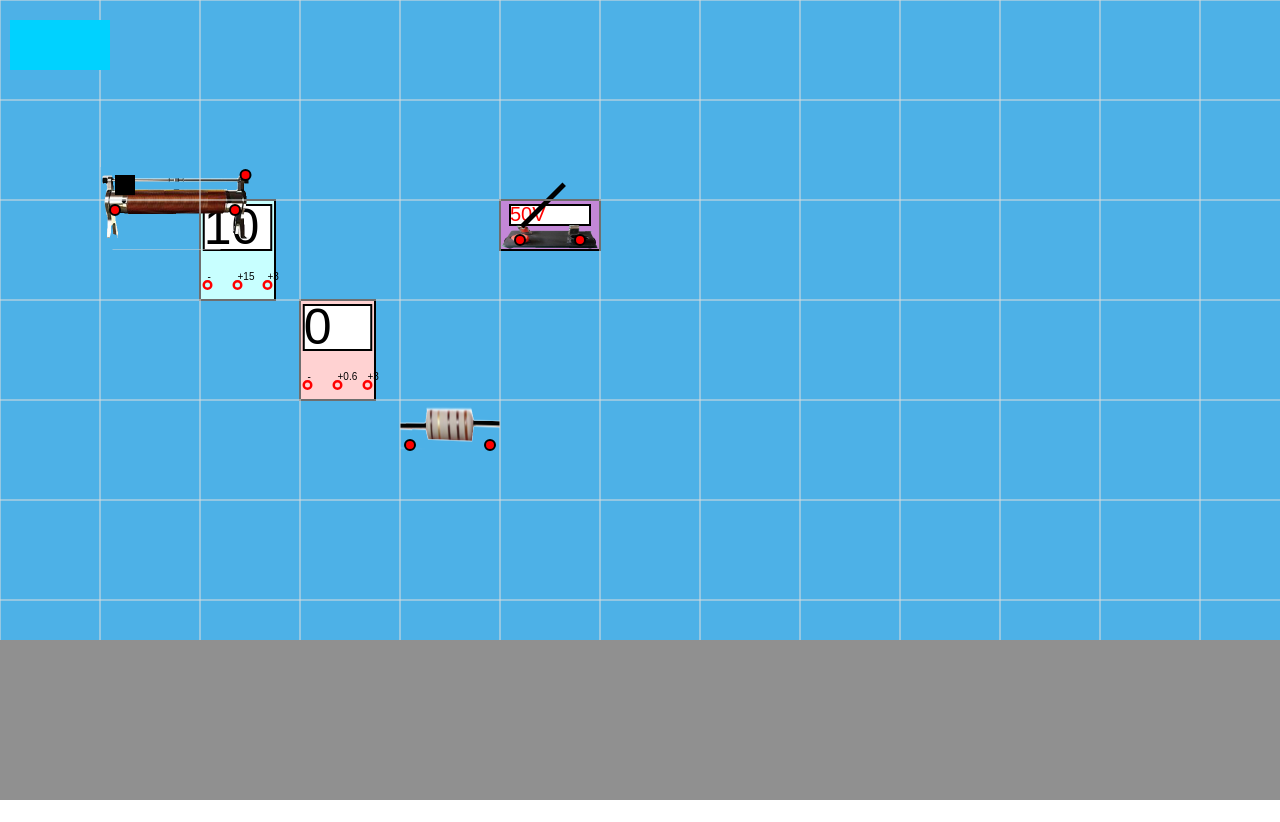
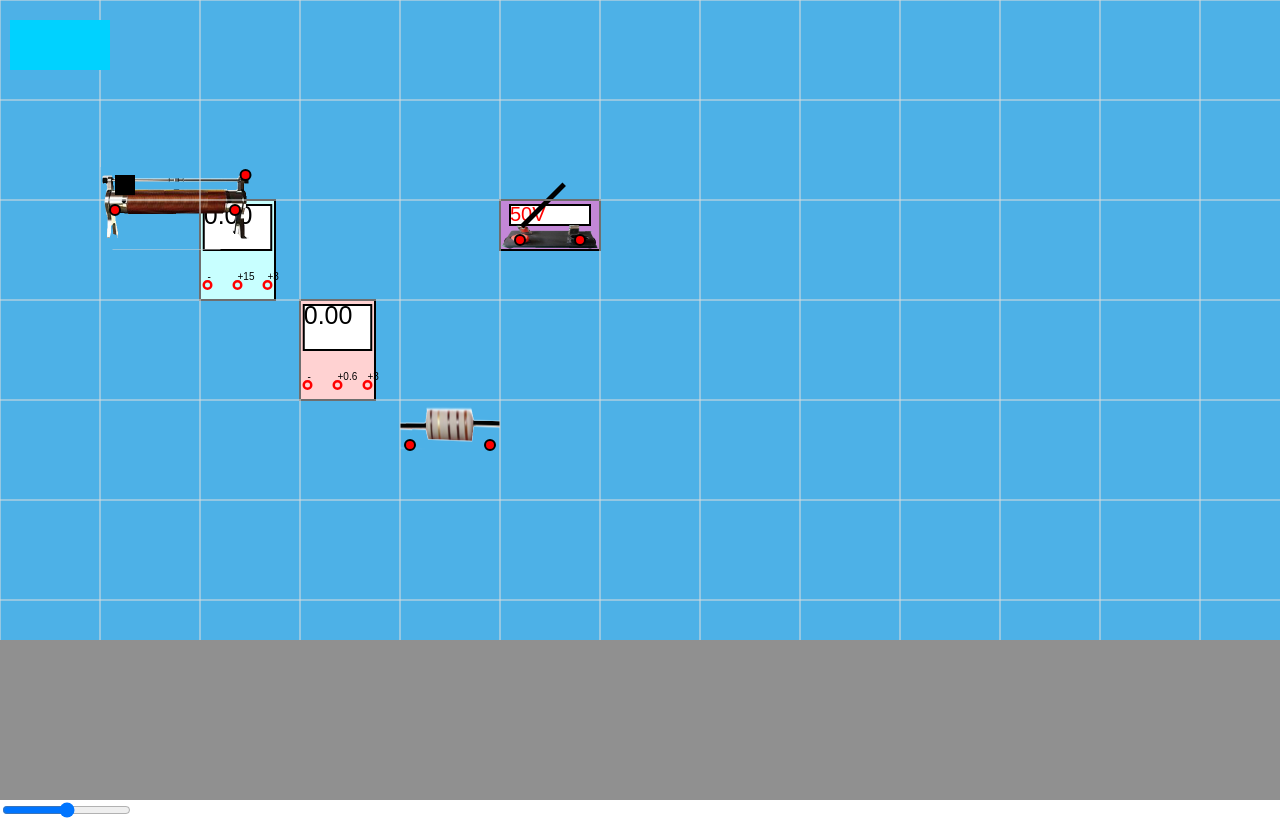
Before and after one commit to ggqlq/circuitry-simulation, a plain HTML site: page index.html in a window 1280 px wide. Before the commit the page ends 800 px from the top, so only its background shows below. Drawn offline with Linux system fonts and the light colour scheme.

Commit message:
'230912'

```diff
--- /dev/null
+++ b/assets/js/old-code.js
@@ -0,0 +1,244 @@
+/* class meter {
+    constructor(maxValue, nowValue, step, inr) {
+        this.maxValue;
+        this.nowValue;
+        this.step;
+        this.inr;
+    }
+};
+var isDown = false,
+    sr = document.getElementById("sliding-rheostat"),
+    power = document.getElementById("power-borad"),
+    ammeter = new meter(3, 0, 0.1, 0.02), //分度值0.02, 0.1 电阻取0.02
+    voltmeter = new meter(15, 0, 0.1, 5000);
+var //canvas = document.getElementById("canvas-area");
+    //ctx = canvas.getContext("2d");
+    voltNow = 0,
+    ampNow = 0;
+    voltmeter.inr = 5000,
+    ammeter.inr = 0.02;
+var vFixed = 1,
+    aFixed = 2;
+    voltmeter.maxValue = 15;
+    ammeter.maxValue = 0.6;
+
+function valueOfRange() {
+    var range = document.getElementById("sliding-rheostat");
+    var v = range.value;
+    document.getElementById("show-value").innerHTML = v;
+    //var tar = v + "%";
+    //valueText.innerHTML = tar;
+}
+
+function valueOfPower() {
+    var range = document.getElementById("sliding-power");
+    var v = range.value;
+    document.getElementById("show-power").innerHTML = v;
+}
+ */
+function countLimited(flag) {
+    var e = 50,
+        sliderValue = t.getInstrumentById(5).getValue(),
+        resistor = t.getInstrumentById(2).getValue();
+
+    if (flag) {
+        //外接
+        /*var e = document.getElementById("sliding-power").value;
+        var sr = document.getElementById("sliding-rheostat");
+        var ttr = document.getElementById("rheostatToTest").value;
+        var srv = document.getElementById("max-rheostat").value * sr.value;
+        var a = e / (Number(srv) + 1 / (1 / Number(ttr)) + (1 / voltmeter.inr) + ammeter.inr);
+        document.getElementById("a").innerHTML = a;
+        document.getElementById("v").innerHTML = e * (ttr / (Number(ttr) + Number(srv)));
+        console.log(e / (srv + ttr) + " " + e + " " + Number((srv + ttr)) +' ' + srv)
+        console.log(ttr / (ttr + sr.value) + " " + ttr + " " + (Number(ttr) + Number(srv)) + " " + srv);*/
+        voltmeter = {};
+        ammeter = {};
+        voltmeter.inr = 15000;
+        ammeter.inr = 0.002;
+        let valueOfVoltmeterAndresistor = voltmeter.inr * resistor / (voltmeter.inr + resistor);
+        console.log(e + " " + voltmeter.inr + " " + (valueOfVoltmeterAndresistor + ammeter.inr + sliderValue) + " " + valueOfVoltmeterAndresistor);
+        voltNow = e * (valueOfVoltmeterAndresistor / (valueOfVoltmeterAndresistor + ammeter.inr + sliderValue));
+        ampNow = e / (valueOfVoltmeterAndresistor + ammeter.inr + sliderValue);//这里需要修改<---------
+        if (!t.getInstrumentById(4).getState()) {
+            voltNow =  0;
+            ampNow = 0;
+        }
+        t.getInstrumentById(0).setValue(voltNow.toFixed(2));
+        t.getInstrumentById(1).setValue(ampNow.toFixed(2));
+    }
+    else {
+        //内接
+        let innerSumValue = voltmeter.inr * (resistor + ammeter.inr) / (voltmeter.inr + resistor + ammeter.inr);
+        voltNow = e * (innerSumValue / (innerSumValue + sliderValue));
+        ampNow = voltNow / innerSumValue;
+    }
+}
+
+/* function countDivided(flag) {
+    var maxSlider = Number(document.getElementById("max-rheostat").value);
+    var e = document.getElementById("sliding-power").value,
+        sliderValue = Number(document.getElementById("sliding-rheostat").value) * Number(document.getElementById("max-rheostat").value),
+        resistor = Number(document.getElementById("rheostatToTest").value);
+
+    if (flag) {
+        //外接
+        let valueOfVoltmeterAndresistor = voltmeter.inr * resistor / (voltmeter.inr + resistor);
+        let inTotalResistor = valueOfVoltmeterAndresistor + ammeter.inr + sliderValue;
+        let inTotalVolt = e * (inTotalResistor / (inTotalResistor + maxSlider - sliderValue));
+        voltNow = inTotalVolt * (valueOfVoltmeterAndresistor / (valueOfVoltmeterAndresistor + ammeter.inr + sliderValue));
+        ampNow = inTotalVolt / (valueOfVoltmeterAndresistor + ammeter.inr + sliderValue);
+        console.log(voltNow + ' ' + inTotalVolt + ' ' + sliderValue);
+        }
+    else {
+        //内接
+        let innerSumValue = voltmeter.inr * (resistor + ammeter.inr) / (voltmeter.inr + resistor + ammeter.inr);
+        let inTotalResistor = innerSumValue + ammeter.inr + sliderValue;
+        let inTotalVolt = e * ((inTotalResistor + sliderValue) / (inTotalResistor + maxSlider - sliderValue));
+        voltNow = inTotalVolt * (innerSumValue / innerSumValue + sliderValue);
+        ampNow = voltNow / (resistor + ammeter.inr);
+    }
+}
+
+function checkSelect() {
+    //选择内外接
+    var flag = 1;
+    if(document.getElementById("nei").checked) {
+        flag = 0;
+    }
+    else {
+        flag = 1;
+    }
+    if (document.getElementById("xianliu").checked) {
+        console.log("限流");
+        countLimited(flag);
+    }
+    else {
+        console.log("分压");
+        countDivided(flag);
+    }
+    //drawMeter(10, 10, 400, ampNow, ammeter.maxValue);
+}
+
+function deviation(flag, u, e) {
+    if (flag) {
+        return Math.random() * (Math.round(Math.random()) ? 1 : -1) / 10;
+    }
+    else {
+        return 0;
+    }
+}
+
+sr.onmousedown = function (e) {
+    isDown = true;
+}
+
+power.onmousedown = function (e) {
+    isDown = true;
+}
+
+
+window.onmousemove = function (e) {
+    if (isDown)
+    {
+        valueOfRange();
+        checkSelect();
+        valueOfPower();
+        console.log("meter");
+        //drawMeter(10, 10, 400, ampNow, ammeter.maxValue);
+    }
+    if (document.getElementById("fifteenv").checked) {
+        vFixed = 1;
+        voltmeter.maxValue = 15;
+    }
+    else {
+        voltmeter.maxValue = 3
+        vFixed = 2;
+    }
+    if (document.getElementById("threea").checked) {
+        aFixed = 2;
+        ammeter.maxValue = 3;
+    }
+    else {
+        aFixed = 2;
+        ammeter.maxValue = 0.6;
+    }
+    document.getElementById("a").innerHTML = ampNow < 1.01 * ammeter.maxValue ? ampNow.toFixed(aFixed) : -1;
+    document.getElementById("v").innerHTML = voltNow < 1.01 * voltmeter.maxValue ? voltNow.toFixed(vFixed) : -1;
+}
+window.onclick = function(e) {
+    valueOfRange();
+    checkSelect();
+    valueOfPower();
+    console.log("meter");
+    //drawMeter(10, 10, 400, ampNow, ammeter.maxValue);
+    if (document.getElementById("fifteenv").checked) {
+        vFixed = 1;
+        voltmeter.maxValue = 15;
+    }
+    else {
+        voltmeter.maxValue = 3
+        vFixed = 2;
+    }
+    if (document.getElementById("threea").checked) {
+        aFixed = 2;
+        ammeter.maxValue = 3;
+    }
+    else {
+        aFixed = 2;
+        ammeter.maxValue = 0.6;
+    }
+    document.getElementById("a").innerHTML = ampNow < 1.01 * ammeter.maxValue ? ampNow.toFixed(aFixed) : -1;
+    document.getElementById("v").innerHTML = voltNow < 1.01 * voltmeter.maxValue ? voltNow.toFixed(vFixed) : -1;
+    var img = document.getElementById("img");
+    if (document.getElementById("nei").checked) {
+        if (document.getElementById("fenya").checked) {
+            img.src = "./assets/img/internal_divided.png";
+        }
+        else {
+            img.src = "./assets/img/internal_limiting.png";
+        }
+    }
+    else {
+        if (document.getElementById("fenya").checked) {
+            img.src = "./assets/img/external_divided.png";
+        }
+        else {
+            img.src = "./assets/img/external_limiting.png";
+        }
+    }
+}
+
+sr.onmouseup = function (e) {
+    isDown = false;
+}
+
+power.onmouseup = function (e) {
+    isDown = false;
+}
+
+sr.addEventListener("onchange", function (e) {
+    if (isDown)
+    {
+        valueOfRange();
+        checkSelect();
+        valueOfPower()
+    }
+})
+
+/*window.onmousemove = function (e) {
+    if (isDown)
+    {
+        valueOfRange();
+        checkSelect();
+        valueOfPower();
+        document.getElementById("a").innerHTML = ampNow < 1.01 * ammeter.maxValue ? ampNow.toFixed(vFixed) : -1;
+        document.getElementById("v").innerHTML = voltNow < 1.01 * voltmeter.maxValue ? voltNow.toFixed(aFixed) : -1;
+    }
+}*/
+
+//drawMeter(100, 100, 400, 10, 100);
+
+function startCount() {
+
+}
--- a/assets/js/script.js
+++ b/assets/js/script.js
@@ -5,3 +5,6 @@ window.onresize = function (e) {
     backgroundRect.height(stage.height());
     stage.batchDraw();
 }
+window.onload = () => {
+    t.reDraw();
+}
--- a/assets/js/structure.js
+++ b/assets/js/structure.js
@@ -127,7 +127,7 @@ class Meter extends Instrument{
             x: (this.width * 0.1) / 2,
             y: (this.height / 2) * 0.1,
             text: String(this.#value),
-            fontSize: this.height / 2
+            fontSize: this.height / 4
         });
         this.group.add(this.text);
     }
@@ -357,7 +357,6 @@ class CircuitChange extends Instrument {
             console.error('Failed to load image:', error);
             return error;
         }
-
     }
     changeState() {
         if (this.#state) {
@@ -373,6 +372,9 @@ class CircuitChange extends Instrument {
             this.connectors.get('1').addResistanceTo(this.connectors.get('2'), 0);
             this.connectors.get('2').addResistanceTo(this.connectors.get('1'), 0);
         }
+    }
+    getState() {
+        return this.#state;
     }
 }
 
@@ -397,6 +399,7 @@ class SlideResistor extends Instrument {
         this.connectors.get('3').addResistanceTo(this.connectors.get('1'), this.#nowValue);
         this.connectors.get('2').addResistanceTo(this.connectors.get('3'), this.#maxValue - this.#nowValue);
         this.connectors.get('3').addResistanceTo(this.connectors.get('2'), this.#maxValue - this.#nowValue);
+        this.group.draggable(false);
         this.initPromise = this.init();
     }
     async init() {
@@ -438,9 +441,24 @@ class SlideResistor extends Instrument {
             draggable: true,
             height: this.height * 0.2,
             width: this.height * 0.2,
-            fill: 'black'
+            fill: 'black',
+            dragBoundFunc: function(pos) {
+                return {
+                x: pos.x,
+                y: this.absolutePosition().y
+                };
+            }
         });
         this.group.add(this.slider);
+        this.slider.on('dragmove', () => {
+            var groupPos = this.group.getAbsolutePosition();
+            console.log(this.group.width());
+            this.#nowValue = ((this.slider.getAbsolutePosition().x - groupPos.x) / this.obj.height * 1.5) * this.#maxValue;
+            console.log(this.#nowValue);
+        })
+    }
+    getValue() {
+        return this.#nowValue;
     }
 }
 
@@ -457,7 +475,10 @@ class Table {
         this.length = 0;
         this.layer = layer;
         this.firstConnector = null;
-        this.reDraw();
+        window.onload = () => {
+            t.reDraw();
+        }
+        //this.reDraw();
         //stage.add(this.layer);
     }
     addInstrument(newInstrument) {
@@ -493,6 +514,7 @@ class Table {
     reDraw() {
         //定期刷新屏幕
         this.layer.batchDraw();
+        countLimited(true);
         requestAnimationFrame(this.reDraw.bind(this));
     }
     removeInstrumentById(id) {
--- a/index.html
+++ b/index.html
@@ -10,8 +10,10 @@
     </head>
     <body>
         <div id="container"></div>
+        <input type="range" style="top: 3000px;left: 300px;">
         <script src="./assets/js/structure.js"></script>
         <script src="./assets/js/run.js"></script>
         <script src="./assets/js/script.js"></script>
+        <script src="./assets/js/old-code.js"></script>
     </body>
 </html>
```
Also changed, not shown: 1 other file.
